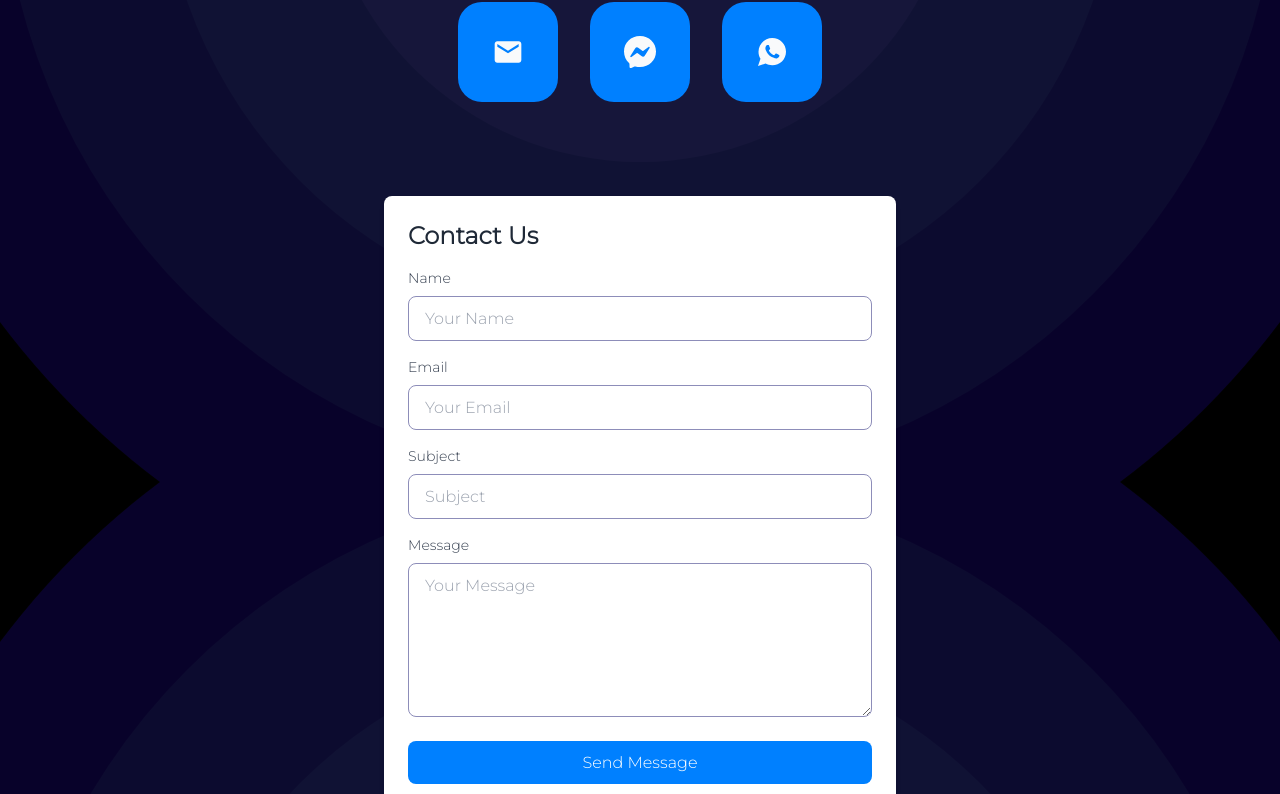
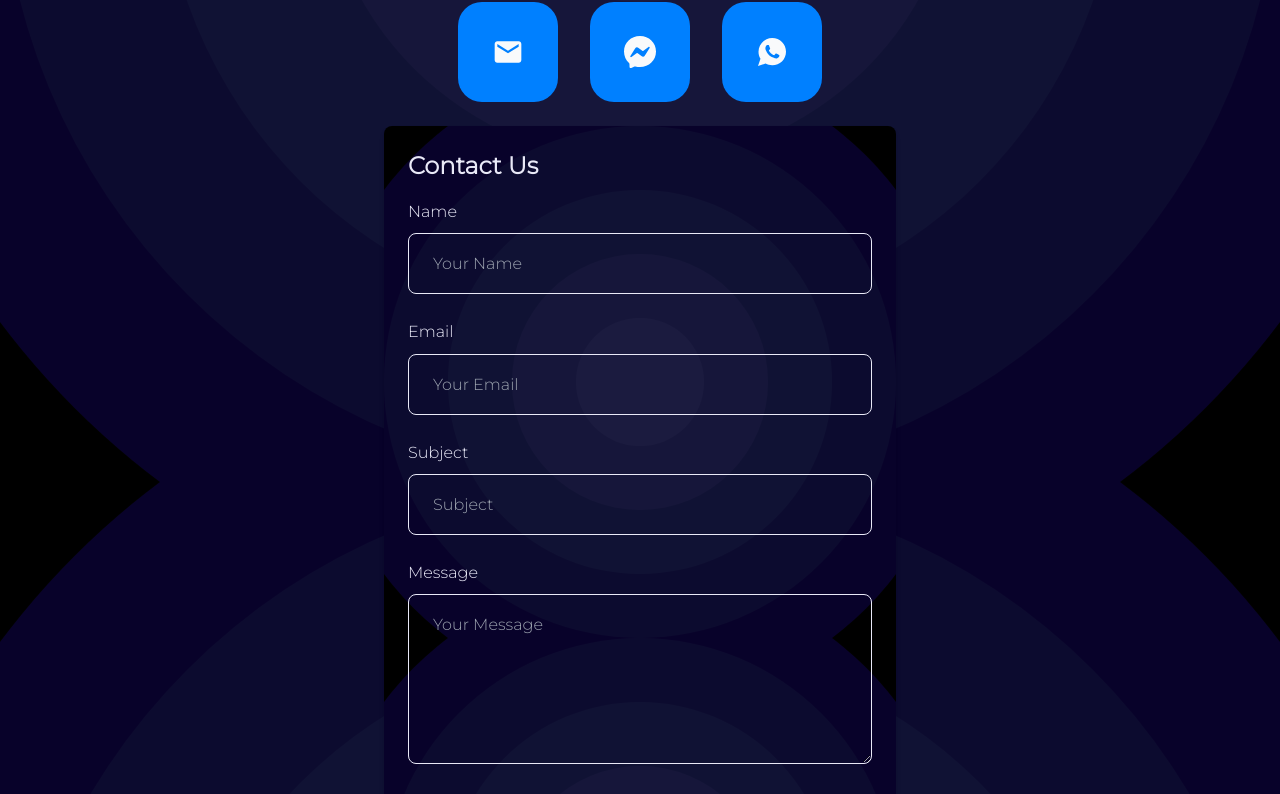
Before and after one commit to Noble-247/xplorers-gym, a Next.js app: page /contact in a window 1280 px wide. Shown: the part 558-1352 px from the top of the page. Built offline with nearby package versions, Linux system fonts and the light colour scheme.

Commit message:
Added transparency to the contact form

```diff
--- a/app/components/ContactForm.tsx
+++ b/app/components/ContactForm.tsx
@@ -9,7 +9,7 @@ const ContactForm: React.FC = () => {
   if (state.succeeded) {
     return (
       <div className='flex justify-center items-center min-h-screen bg-transparent'>
-        <div className='text-center bg-gray-800 p-6 rounded-lg shadow-md'>
+        <div className='text-center bg-gray-600 p-6 rounded-lg shadow-md'>
           <h2 className='text-2xl font-bold text-gray-100 mb-4'>
             Thank you for your message!
           </h2>
@@ -25,14 +25,14 @@ const ContactForm: React.FC = () => {
     <div className='flex justify-center items-center min-h-screen bg-transparent p-6'>
       <form
         onSubmit={handleSubmit}
-        className='w-full max-w-lg bg-white shadow-md rounded-lg p-6'
+        className='w-full max-w-lg bg-bulls-eye shadow-md border-gray-100 rounded-lg p-6'
       >
-        <h2 className='text-2xl font-bold text-gray-800 mb-4'>Contact Us</h2>
+        <h2 className='text-2xl font-bold text-gray-100 mb-4'>Contact Us</h2>
 
         {/* Name Field */}
-        <div className='mb-4'>
+        <div className='mb-6'>
           <label
-            className='block text-gray-700 text-sm font-medium mb-2'
+            className='block text-gray-100 font-medium mb-2'
             htmlFor='name'
           >
             Name
@@ -41,7 +41,7 @@ const ContactForm: React.FC = () => {
             id='name'
             type='text'
             name='name'
-            className='w-full px-4 py-2 border rounded-lg border-gray-300 focus:outline-none focus:ring-2 focus:ring-primary'
+            className='w-full px-6 py-4 border rounded-lg border-gray-100 focus:outline-none focus:ring-2 focus:ring-gray-100 bg-transparent text-gray-100'
             placeholder='Your Name'
             required
           />
@@ -54,9 +54,9 @@ const ContactForm: React.FC = () => {
         </div>
 
         {/* Email Field */}
-        <div className='mb-4'>
+        <div className='mb-6'>
           <label
-            className='block text-gray-700 text-sm font-medium mb-2'
+            className='block text-gray-100 font-medium mb-2'
             htmlFor='email'
           >
             Email
@@ -65,7 +65,7 @@ const ContactForm: React.FC = () => {
             id='email'
             type='email'
             name='email'
-            className='w-full px-4 py-2 border rounded-lg border-gray-300 focus:outline-none focus:ring-2 focus:ring-primary'
+            className='w-full px-6 py-4 border rounded-lg border-gray-100 focus:outline-none focus:ring-2 focus:ring-gray-100 bg-transparent text-gray-100'
             placeholder='Your Email'
             required
           />
@@ -78,9 +78,9 @@ const ContactForm: React.FC = () => {
         </div>
 
         {/* Subject Field */}
-        <div className='mb-4'>
+        <div className='mb-6'>
           <label
-            className='block text-gray-700 text-sm font-medium mb-2'
+            className='block text-gray-100 font-medium mb-2'
             htmlFor='subject'
           >
             Subject
@@ -89,7 +89,7 @@ const ContactForm: React.FC = () => {
             id='subject'
             type='text'
             name='subject'
-            className='w-full px-4 py-2 border rounded-lg border-gray-300 focus:outline-none focus:ring-2 focus:ring-primary'
+            className='w-full px-6 py-4 border rounded-lg border-gray-100 focus:outline-none focus:ring-2 focus:ring-gray-100 bg-transparent text-gray-100'
             placeholder='Subject'
             required
           />
@@ -102,9 +102,9 @@ const ContactForm: React.FC = () => {
         </div>
 
         {/* Message Field */}
-        <div className='mb-4'>
+        <div className='mb-6'>
           <label
-            className='block text-gray-700 text-sm font-medium mb-2'
+            className='block text-gray-100 font-medium mb-2'
             htmlFor='message'
           >
             Message
@@ -113,7 +113,7 @@ const ContactForm: React.FC = () => {
             id='message'
             name='message'
             rows={5}
-            className='w-full px-4 py-2 border rounded-lg border-gray-300 focus:outline-none focus:ring-2 focus:ring-primary'
+            className='w-full px-6 py-4 border rounded-lg border-gray-100 focus:outline-none focus:ring-2 focus:ring-gray-100 bg-transparent text-gray-100'
             placeholder='Your Message'
             required
           />
@@ -129,7 +129,7 @@ const ContactForm: React.FC = () => {
         <div className='mt-4'>
           <button
             type='submit'
-            className='w-full bg-primary text-white py-2 px-4 rounded-lg hover:bg-primary transition duration-300'
+            className='w-full bg-primary text-white py-4 px-6 rounded-lg hover:bg-transparent hover:border hover:border-gray-100 transition duration-300'
             disabled={state.submitting}
           >
             {state.submitting ? "Sending..." : "Send Message"}
```
